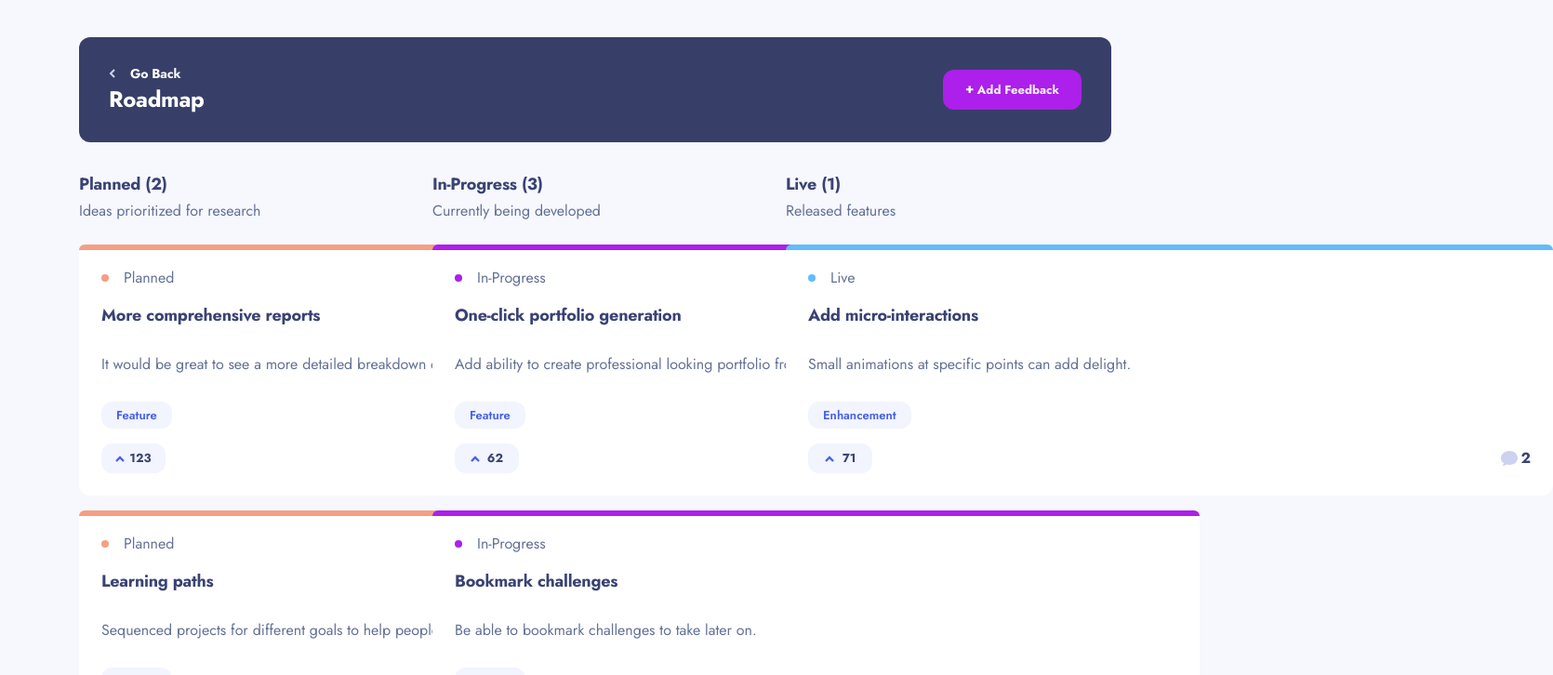
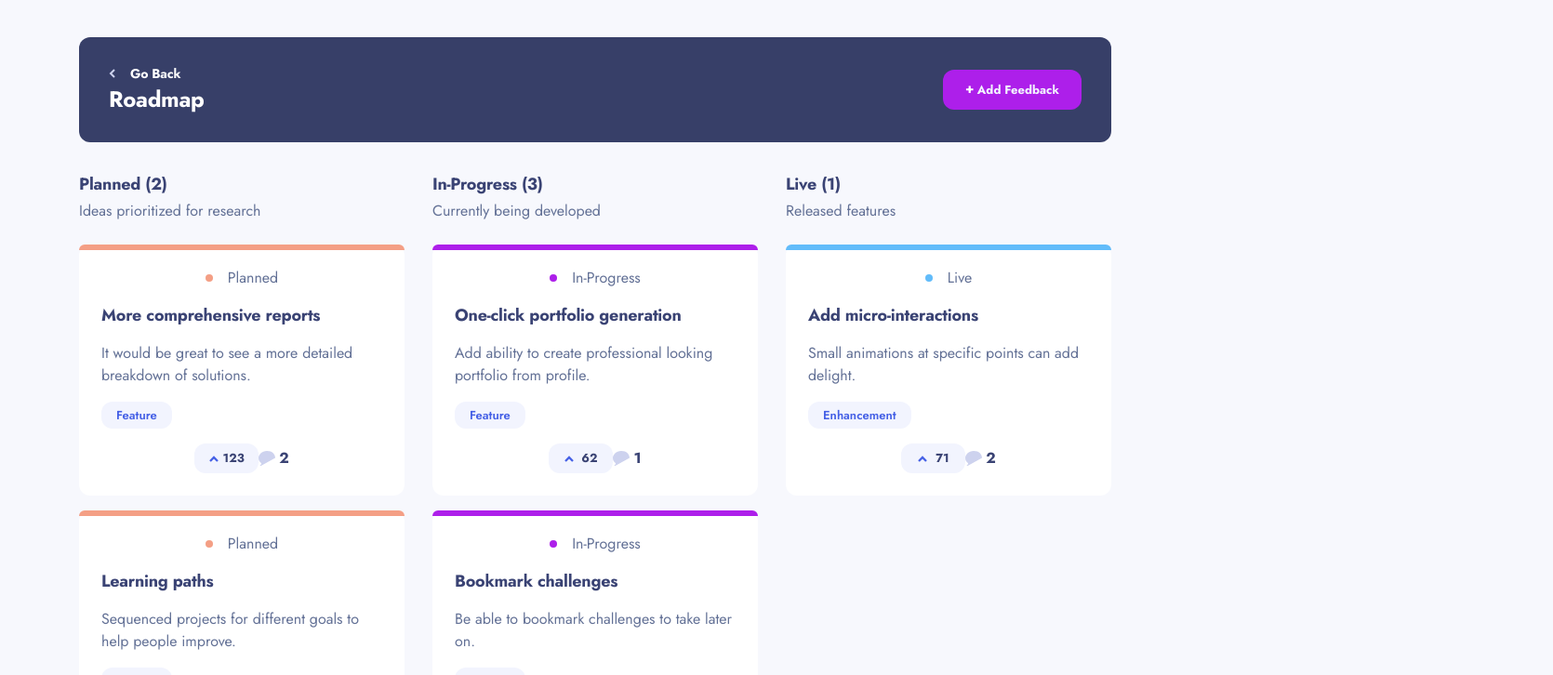
Before and after one commit to FlorianGmz/Frontend-Mentor-Challenges, a React (Vite) app in the folder product-feedback/: page /roadmap in a window 1280 px wide. Shown: the top 726 px of the page at 93% size, 1670 px wide, since content can reach past the window. Built offline with nearby package versions, Linux system fonts and the light colour scheme.

Commit message:
feedback layout fixes

```diff
--- a/product-feedback/src/components/FeedbackEditPage/FeedbackEditPage.tsx
+++ b/product-feedback/src/components/FeedbackEditPage/FeedbackEditPage.tsx
@@ -8,6 +8,7 @@ import { useNavigate, useParams } from "react-router-dom";
 import StatusInput from "./StatusInput";
 import { useFeedbacks } from "../../contexts/FeedbackContext";
 import FormButton from "../ui/FormButton";
+import toast from "react-hot-toast";
 
 const FeedbackEditPage = () => {
   const navigate = useNavigate();
@@ -50,6 +51,7 @@ const FeedbackEditPage = () => {
     if (!isTitleEmpty && !isDescriptionEmpty) {
       editFeedback(editedFeedback);
       navigate(-1);
+      toast.success("Feedback successfully edited!");
     }
   };
 
--- a/product-feedback/src/components/SuggestionsPage/SuggestionsPage.tsx
+++ b/product-feedback/src/components/SuggestionsPage/SuggestionsPage.tsx
@@ -70,7 +70,7 @@ const SuggestionsPage = () => {
               <Feedback
                 key={feedback.id}
                 feedback={feedback}
-                feedbackDetailPage={false}
+                page="suggestions"
               />
             ))
           ) : (
--- a/product-feedback/src/components/ui/Feedback/CommentCount.tsx
+++ b/product-feedback/src/components/ui/Feedback/CommentCount.tsx
@@ -9,7 +9,7 @@ const CommentCount: React.FC<CommentCountProps> = ({ numberOfComments }) => {
     <div className="flex items-center gap-[4px]">
       <svg width="18" height="16" xmlns="http://www.w3.org/2000/svg">
         <path
-          d="M2.62 16H1.346l.902-.91c.486-.491.79-1.13.872-1.823C1.036 11.887 0 9.89 0 7.794 0 3.928 3.52 0 9.03 0 14.87 0 18 3.615 18 7.455c0 3.866-3.164 7.478-8.97 7.478-1.017 0-2.078-.137-3.025-.388A4.705 4.705 0 012.62 16z"
+          d="M2.62 16H1.346l.902-.91c.486-.491.79-1.13.872-1.823C1.036 11.887 0 9.89 0 7.794 0 3.928 3.52 0 9.03 0 14.87 0 18 3.615 18 7.455c0 3.]866-3.164 7.478-8.97 7.478-1.017 0-2.078-.137-3.025-.388A4.705 4.705 0 012.62 16z"
           fill="#CDD2EE"
           fill-rule="nonzero"
         />
--- a/product-feedback/src/components/ui/Feedback/Feedback.tsx
+++ b/product-feedback/src/components/ui/Feedback/Feedback.tsx
@@ -29,8 +29,17 @@ const Feedback: React.FC<FeedbackProps> = ({ feedback, page }) => {
   }
 
   return (
+    // <div
+    //   className={`group relative flex ${roadmapPage ? "h-[233px] gap-[16px] md:h-[270px] md:w-[223px] md:px-[16px] md:py-[20px] xl:w-[350px] xl:p-[24px]" : "mx-auto h-[200px] gap-[12px] md:mx-auto md:h-[151px] md:w-[689px] md:flex-row md:items-center md:justify-between md:px-[32px] md:py-[28px]"} w-full cursor-pointer flex-col rounded-xl bg-bt-white_def p-[24px] ${detailPage ? "xl:w-[730px]" : "xl:w-[825px]"}`}
+    // >
     <div
-      className={`group relative flex ${roadmapPage ? "h-[233px] gap-[16px] md:h-[270px] md:w-[223px] md:px-[16px] md:py-[20px] xl:w-[350px] xl:p-[24px]" : "mx-auto h-[200px] gap-[12px] md:mx-auto md:h-[151px] md:w-[689px] md:flex-row md:items-center md:justify-between md:px-[32px] md:py-[28px]"} w-full cursor-pointer flex-col rounded-xl bg-bt-white_def p-[24px] ${detailPage ? "xl:w-[730px]" : "xl:w-[825px]"}`}
+      className={`group relative mx-auto flex h-[200px] w-full cursor-pointer flex-col gap-[12px] rounded-xl bg-bt-white_def p-[24px] md:h-[151px] md:flex-row md:items-center md:justify-between md:px-[32px] md:py-[28px] ${
+        roadmapPage
+          ? "h-[233px] gap-[16px] md:h-[270px] md:w-[223px] md:flex-col md:items-start md:px-[16px] md:py-[20px] xl:w-[350px] xl:p-[24px]"
+          : detailPage
+            ? "md:w-[689px] xl:w-[730px]"
+            : "md:w-[689px] xl:w-[825px]"
+      }`}
     >
       {roadmapPage && (
         <>
@@ -52,7 +61,7 @@ const Feedback: React.FC<FeedbackProps> = ({ feedback, page }) => {
       )}
       {/* Visible on tablet and desktop viewport */}
       <div
-        className={` ${roadmapPage ? "hidden" : "hidden md:mr-[40px] md:block md:self-start"}`}
+        className={`hidden ${roadmapPage ? "" : "md:mr-[40px] md:block md:self-start"}`}
       >
         <Upvote upvotes={upvotes} feedbackId={id} page="roadmap" />
       </div>
@@ -78,7 +87,7 @@ const Feedback: React.FC<FeedbackProps> = ({ feedback, page }) => {
       {/*  */}
 
       {/* Visible on tablet and desktop viewport */}
-      <div className={`hidden ${roadmapPage ? "md:hidden" : "md:block"}`}>
+      <div className={`hidden ${roadmapPage ? "" : "md:block"}`}>
         <CommentCount numberOfComments={numberOfComments} />
       </div>
       {/*  */}
--- a/product-feedback/src/components/ui/Feedback/Request.tsx
+++ b/product-feedback/src/components/ui/Feedback/Request.tsx
@@ -18,12 +18,16 @@ const Request: React.FC<RequestProps> = ({
   return (
     <>
       <h3
-        className={`mb-[9px] text-[13px] font-bold text-el-font_def group-hover:text-bt-blue_def md:mb-0 md:flex md:flex-col md:justify-between ${roadmapPage ? "md:text-[13px] xl:text-h3" : "md:text-h3"}`}
+        className={`mb-[9px] text-[13px] font-bold text-el-font_def group-hover:text-bt-blue_def md:mb-0 md:flex md:flex-col md:justify-between ${
+          roadmapPage ? "md:text-[13px] xl:text-h3" : "md:text-h3"
+        }`}
       >
         {title}
       </h3>
       <p
-        className={`h-[45px] ${roadmapPage ? "md:text-[13px] xl:text-[16px]" : "md:text-body-1"} text-[13px] text-feedback-description md:h-auto`}
+        className={`h-[45px] text-[13px] text-feedback-description md:h-auto ${
+          roadmapPage ? "md:text-[13px] xl:text-[16px]" : "md:text-body-1"
+        }`}
       >
         {description}
       </p>
--- a/product-feedback/src/components/ui/Feedback/Upvote.tsx
+++ b/product-feedback/src/components/ui/Feedback/Upvote.tsx
@@ -22,7 +22,11 @@ const Upvote: React.FC<UpvoteProps> = ({ upvotes, feedbackId, page }) => {
     <button
       type="button"
       disabled={voted}
-      className={`focus:text-bt-white_def ${roadmapPage ? "md:w-[69px] md:flex-row" : "md:h-[53px] md:w-[40px] md:flex-col md:px-[9px]"} group flex h-[32px] items-center justify-around rounded-xl bg-el_def px-[13px] py-[6px] transition-colors hover:bg-el_hover disabled:bg-el_active`}
+      className={`group flex h-[32px] w-[69px] items-center justify-around rounded-xl bg-el_def px-[13px] py-[6px] transition-colors hover:bg-el_hover focus:text-bt-white_def disabled:bg-el_active ${
+        roadmapPage
+          ? "md:flex md:w-[69px] md:flex-row"
+          : "md:h-[53px] md:w-[40px] md:flex-col md:px-[9px]"
+      }`}
       onClick={handleClick}
     >
       <svg
```
